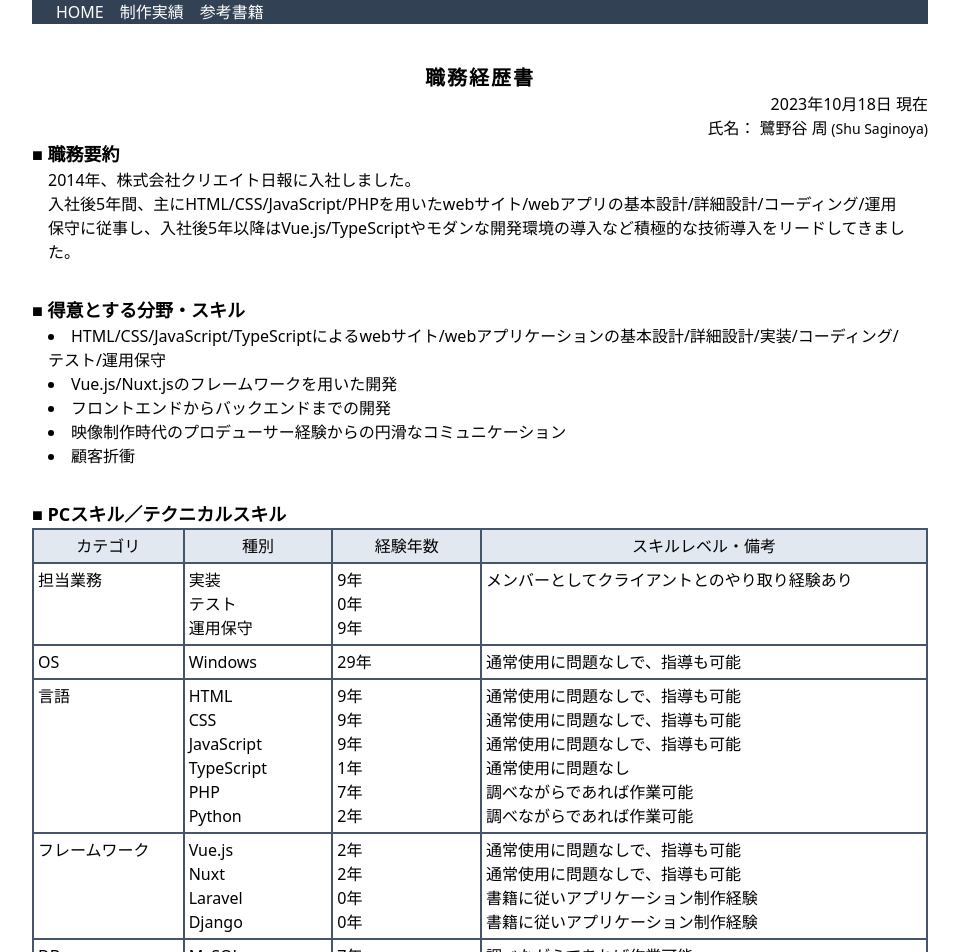
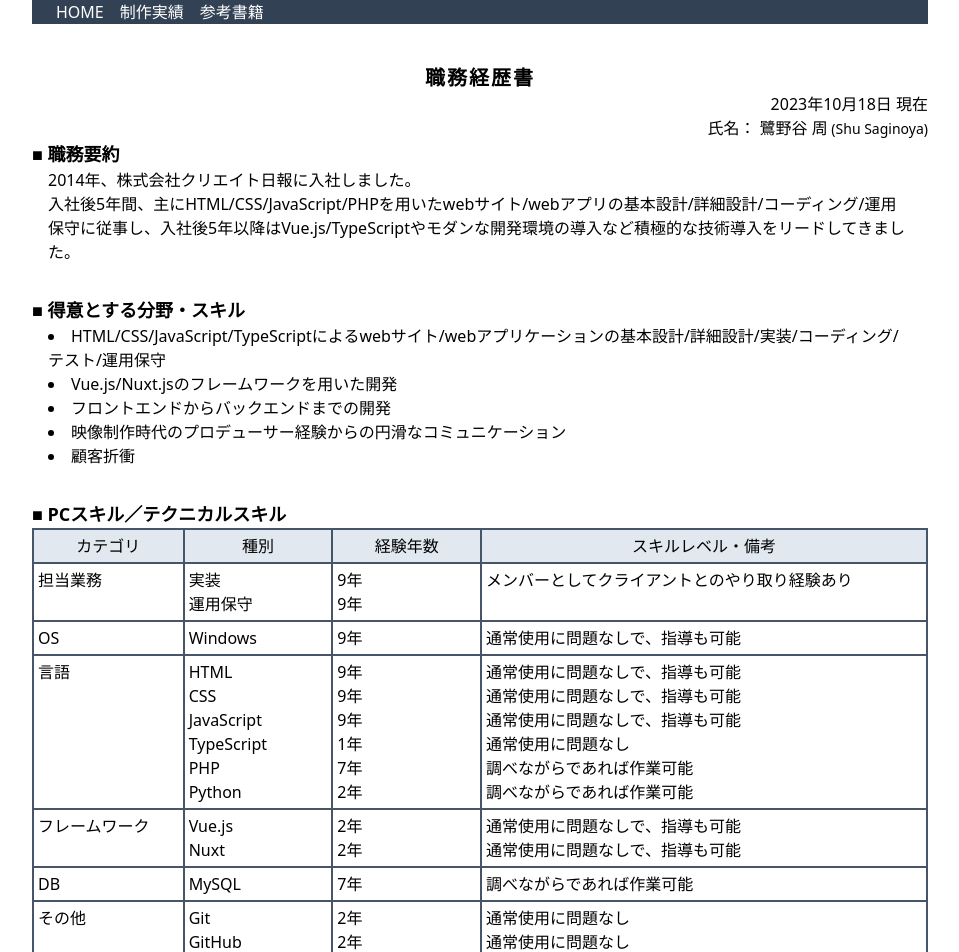
Before and after one commit to shu-saginoya/curriculum-vitae, a Vue app: page / in a window 1280 px wide. Shown: the top 952 px of the page, without its empty margins (160-1119 px from the left). Built offline with nearby package versions, Linux system fonts and the light colour scheme.

Commit message:
Update - SectionSkill

```diff
--- a/src/components/contents/SectionSkill.vue
+++ b/src/components/contents/SectionSkill.vue
@@ -9,14 +9,14 @@ const title = 'PCスキル／テクニカルスキル'
 const items = [
   {
     cat: '担当業務',
-    class: ['実装', 'テスト', '運用保守'],
-    years: [yearsExp('2014-09'), 0, yearsExp('2014-09')],
+    class: ['実装', '運用保守'],
+    years: [yearsExp('2014-09'), yearsExp('2014-09')],
     note: ['メンバーとしてクライアントとのやり取り経験あり']
   },
   {
     cat: 'OS',
     class: ['Windows'],
-    years: [yearsExp('1994-06')],
+    years: [yearsExp('2014-09')],
     note: ['通常使用に問題なしで、指導も可能']
   },
   {
@@ -41,25 +41,20 @@ const items = [
   },
   {
     cat: 'フレームワーク',
-    class: ['Vue.js', 'Nuxt', 'Laravel', 'Django'],
-    years: [yearsExp('2021-04'), yearsExp('2021-04'), 0, 0],
-    note: [
-      '通常使用に問題なしで、指導も可能',
-      '通常使用に問題なしで、指導も可能',
-      '書籍に従いアプリケーション制作経験',
-      '書籍に従いアプリケーション制作経験'
-    ]
+    class: ['Vue.js', 'Nuxt'],
+    years: [yearsExp('2021-04'), yearsExp('2021-04')],
+    note: ['通常使用に問題なしで、指導も可能', '通常使用に問題なしで、指導も可能']
   },
   {
     cat: 'DB',
-    class: ['MySQL', 'SQLite'],
-    years: [yearsExp('2016-09'), 0],
-    note: ['調べながらであれば作業可能', '調べながらであれば作業可能']
+    class: ['MySQL'],
+    years: [yearsExp('2016-09')],
+    note: ['調べながらであれば作業可能']
   },
   {
     cat: 'その他',
     class: ['Git', 'GitHub', 'WordPress', 'Docker', 'Node.js'],
-    years: [yearsExp('2021-04'), yearsExp('2021-04'), yearsExp('2016-09'), 0, yearsExp('2021-04')],
+    years: [yearsExp('2021-04'), yearsExp('2021-04'), yearsExp('2016-09'), 1, yearsExp('2021-04')],
     note: [
       '通常使用に問題なし',
       '通常使用に問題なし',
```
